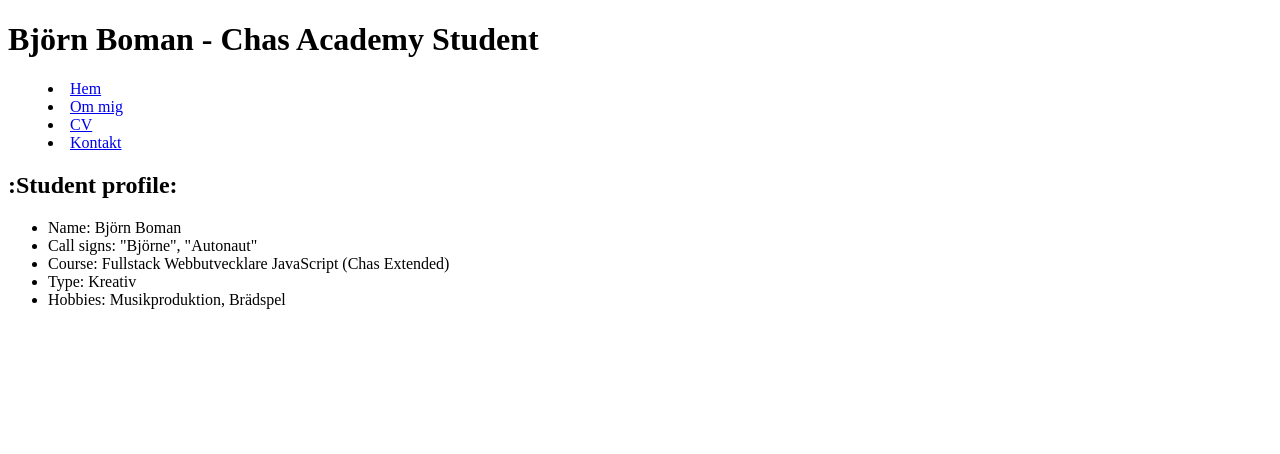
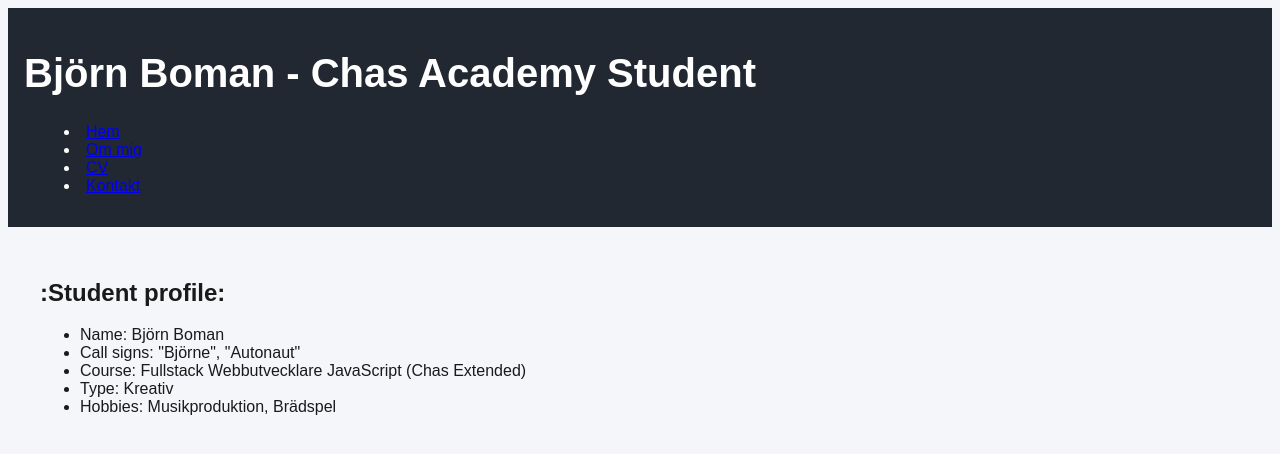
Before and after one commit to bjorneboman/Whois-Bjorn, a plain HTML site: page index.html in a window 1280 px wide. Drawn offline with Linux system fonts and the light colour scheme.

Commit message:
Created css file with basic styling

```diff
--- /dev/null
+++ b/index.css
@@ -0,0 +1,110 @@
+:root {
+  --bg-dark: #222831;
+  --bg-light: #f5f6fa;
+  --clr-dark: #1a1a1a;
+  --clr-neutral: #888888;
+  --clr-light: #ffffff;
+}
+
+body {
+  background-color: var(--bg-light);
+  color: var(--clr-dark);
+  font-family: Arial, sans-serif;
+}
+
+header {
+  background-color: var(--bg-dark);
+  color: var(--clr-light);
+  padding: 1rem;
+}
+
+nav {
+  background-color: var(--bg-light);
+  color: var(--clr-dark);
+  padding: 0.5rem 0;
+}
+
+main {
+  background-color: var(--bg-light);
+  color: var(--clr-dark);
+  padding: 2rem;
+}
+
+h1 {
+  font-size: 2.5rem;
+}
+/* section {
+    margin-bottom: 2rem;
+    background-color: var(--bg-light);
+    color: var(--clr-dark);
+}
+
+article {
+    background-color: var(--bg-light);
+    color: var(--clr-dark);
+    padding: 1rem;
+    border: 1px solid var(--clr-neutral);
+    border-radius: 4px;
+}
+
+aside {
+    background-color: var(--bg-dark);
+    color: var(--clr-light);
+    padding: 1rem;
+}
+
+footer {
+    background-color: var(--bg-dark);
+    color: var(--clr-light);
+    text-align: center;
+    padding: 1rem;
+}
+
+h1, h2, h3, h4, h5, h6 {
+    color: var(--clr-dark);
+}
+
+p {
+    color: var(--clr-neutral);
+}
+
+ul, ol {
+    color: var(--clr-dark);
+}
+
+li {
+    color: var(--clr-neutral);
+}
+
+a {
+    color: var(--clr-dark);
+    text-decoration: none;
+}
+
+a:hover {
+    color: var(--clr-neutral);
+    text-decoration: underline;
+}
+
+img {
+    max-width: 100%;
+    height: auto;
+    display: block;
+}
+
+button {
+    background-color: var(--bg-dark);
+    color: var(--clr-light);
+    border: none;
+    padding: 0.5rem 1rem;
+    border-radius: 4px;
+    cursor: pointer;
+}
+
+input, textarea, select {
+    background-color: var(--bg-light);
+    color: var(--clr-dark);
+    border: 1px solid var(--clr-neutral);
+    padding: 0.5rem;
+    border-radius: 4px;
+} */
--- a/index.html
+++ b/index.html
@@ -3,6 +3,7 @@
   <head>
     <meta charset="UTF-8" />
     <meta name="viewport" content="width=device-width, initial-scale=1.0" />
+    <link rel="stylesheet" href="index.css" />
     <title>Min första webbsida</title>
   </head>
   <body>
```
